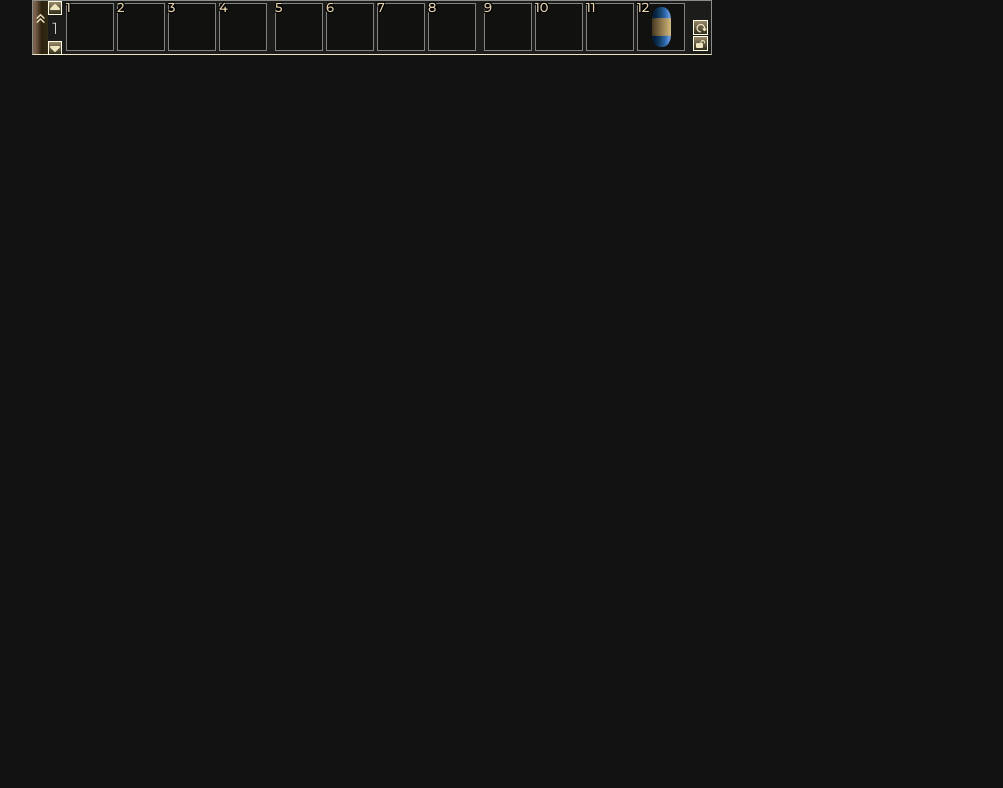
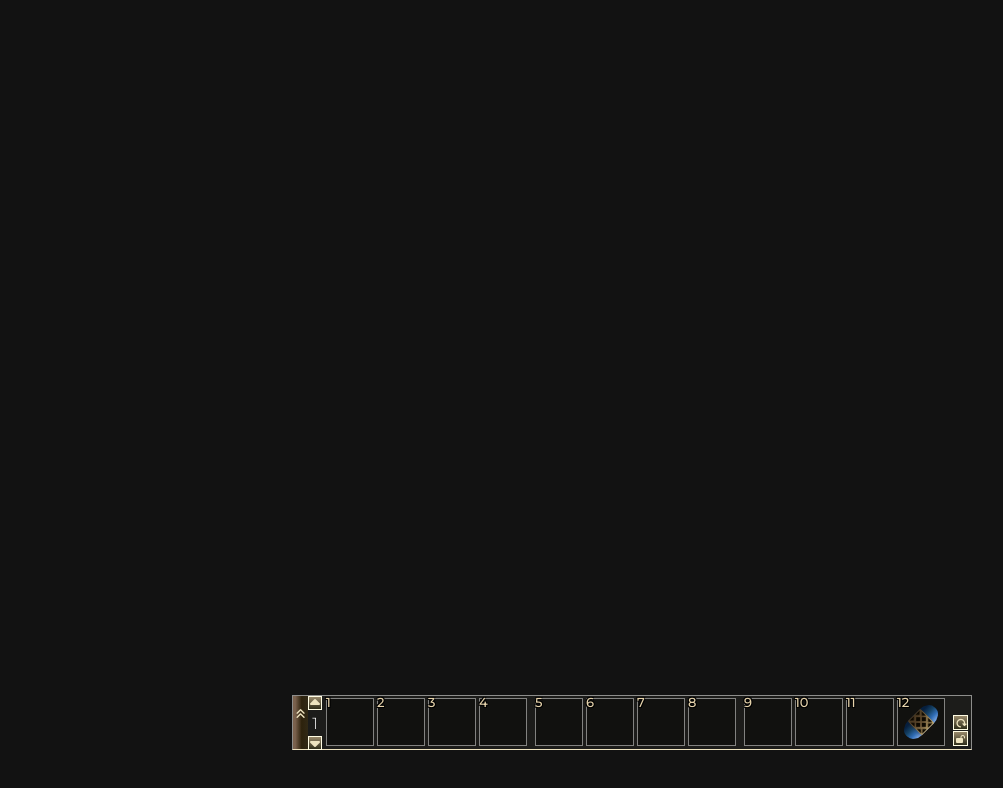
Before and after one commit to PSaveika/Lineage2-Skill-Bar, a plain HTML site: page index.html in a window 1280 px wide. Shown: the whole page, without its empty margins (8-1011 px from the left). Drawn offline with Linux system fonts and the light colour scheme.

Commit message:
Add files via upload

```diff
--- a/index.html
+++ b/index.html
@@ -13,6 +13,7 @@
 </head>
 <body>
 
+    <div class="sticky">
         <div class="skill-bar">
             <div class="more">
                 <i class="fa-solid fa-angles-up"></i>
@@ -27,36 +28,36 @@
                 </div>
             </div>
             <div class="skills">
-            <div class="skill skill-1"><p>1</p></div>
-            <div class="skill skill-2"><p>2</p></div>
-            <div class="skill skill-3"><p>3</p></div>
-            <div class="skill skill-4"><p>4</p></div>
+                <div class="skill skill-1"><p class="skill-number">1</p></div>
+                <div class="skill skill-2"><p class="skill-number">2</p></div>
+                <div class="skill skill-3"><p class="skill-number">3</p></div>
+                <div class="skill skill-4"><p class="skill-number">4</p></div>
 
-            <div class="skill skill-5"><p>5</p></div>
-            <div class="skill skill-6"><p>6</p></div>
-            <div class="skill skill-7"><p>7</p></div>
-            <div class="skill skill-8"><p>8</p></div>
+                <div class="skill skill-5"><p class="skill-number">5</p></div>
+                <div class="skill skill-6"><p class="skill-number">6</p></div>
+                <div class="skill skill-7"><p class="skill-number">7</p></div>
+                <div class="skill skill-8"><p class="skill-number">8</p></div>
 
-            <div class="skill skill-9"><p>9</p></div>
-            <div class="skill skill-10"><p>10</p></div>
-            <div class="skill skill-11"><p>11</p></div>
+                <div class="skill skill-9"><p class="skill-number">9</p></div>
+                <div class="skill skill-10"><p class="skill-number">10</p></div>
+                <div class="skill skill-11"><p class="skill-number">11</p></div>
                 <div class="skill skill-12">
-                <p>12</p>
+                    <p  class="skill-number">12</p>
                     <div class="item-center">
                         <div class="soulshot">
                             <div class="black-rect">
-                            <div class="rect-1"></div>
-                            <div class="rect-2"></div>
-                            <div class="rect-3"></div>
-                            <div class="rect-4"></div>
-                            <div class="rect-5"></div>
-                            <div class="rect-6"></div>
-                            <div class="rect-7"></div>
-                            <div class="rect-8"></div>
-                            <div class="rect-9"></div>
-                            <div class="rect-10"></div>
-                            <div class="rect-11"></div>
-                            <div class="rect-11"></div>
+                                <div class="rect rect-1"></div>
+                                <div class="rect rect-2"></div>
+                                <div class="rect rect-3"></div>
+                                <div class="rect rect-4"></div>
+                                <div class="rect rect-5"></div>
+                                <div class="rect rect-6"></div>
+                                <div class="rect rect-7"></div>
+                                <div class="rect rect-8"></div>
+                                <div class="rect rect-9"></div>
+                                <div class="rect rect-10"></div>
+                                <div class="rect rect-11"></div>
+                                <div class="rect rect-12"></div>
                             </div>
                         </div>
                     </div>
@@ -65,19 +66,23 @@
             </div>
 
             <div class="additional-functions">
-            <div class="rotate">
+                <div class="rotate" id="rotate">
                     <i class="fa-solid fa-rotate-right"></i>
                 </div>
 
                 <div class="lock-unlocked">
-                <i class="fa-solid fa-lock-open"></i>
+                    <i class="fa-solid fa-lock-open lock"></i>
                 </div>
                 <div class="lock-locked">
-                <i class="fa-solid fa-lock"></i>
+                    <i class="fa-solid fa-lock lock"></i>
                 </div>
             </div>
 
         </div>
+    </div>
+
+
+    <script src="script.js"></script>
 
 </body>
 </html>
--- /dev/null
+++ b/script.js
@@ -0,0 +1,21 @@
+function change() {
+    const elements = document.querySelectorAll("div.skill-bar");
+    const elements2 = document.querySelectorAll("p.skill-number");
+    const elements3 = document.querySelectorAll("i.lock");
+
+    for(let element of elements) {
+        element.classList.toggle("transformed-state");
+    }
+
+    for(let element of elements2) {
+        element.classList.toggle("transformed-state2");
+    }
+
+    for(let element of elements3) {
+        element.classList.toggle("transformed-state2");
+    }
+}
+
+
+const rotateButton = document.querySelector("#rotate");
+rotateButton.addEventListener("click", change);
--- a/style.css
+++ b/style.css
@@ -51,6 +51,14 @@ body {
     text-align: center;
 }
 
+.sticky {
+    height: 100vh;
+    padding-bottom: 50px;
+    display: flex;
+    flex-direction: column;
+    align-items: center;
+}
+
 .skill-bar {
     background: #1c1c1a;
     width: 680px;
@@ -60,7 +68,17 @@ body {
     border-top: 1px solid #8d8d8b;
     border-right: 1px solid #8d8d8b;
     display: flex;
+    margin-top: auto;
 }
+
+
+  .transformed-state {
+    transform: translate(-340px, -340px) rotate(-90deg);
+  }
+
+  .transformed-state2 {
+    transform: rotate(90deg);
+  }
 
 .more {
     display: flex;
@@ -146,6 +164,10 @@ body {
     margin-right: 8px;
 }
 
+.skill-12:hover {
+    cursor: pointer;
+}
+
 .skill p {
     font-size: 13px;
     font-weight: 500;
@@ -221,20 +243,125 @@ body {
 }
 
 .soulshot {
-    width: 19px;
+    width: 20px;
     height: 40px;
     background: linear-gradient(90deg, #061f3e 15%, #164366, #306db6, #82aeeb);
     border-radius: 45% / 30%;
     display: flex;
     justify-content: center;
     align-items: center;
+    transform: rotate(45deg);
 
 }
 
 .black-rect {
-    /* background: #0c0800; */
     background: linear-gradient(90deg,#483720, #d3b97b);
     width: 100%;
     height: 45%;
     border-radius: 100% / 5%;
 }
+
+.rect {
+    background: #0c0800;
+    position: absolute;
+    filter: drop-shadow(1px 1px 2px #291609);
+}
+
+.rect:not(.rect-4):not(.rect-6):not(.rect-7):not(.rect-9) {
+    background: transparent;
+    width: 0;
+    height: 0;
+}
+.rect-4,
+.rect-6,
+.rect-7,
+.rect-9 {
+    width: 4px;
+    height: 4px;
+    transform: rotate(45deg);
+}
+
+.rect-1 {
+    border-top: 3px solid transparent;
+    border-left: 3px solid #0c0800;
+    border-bottom: 3px solid transparent;
+    margin-left: 1px;
+    margin-top: 2px;
+}
+
+.rect-2 {
+    border-top: 3px solid transparent;
+    border-left: 3px solid #0c0800;
+    border-bottom: 3px solid transparent;
+    margin-left: 1px;
+    margin-top: 10px;
+}
+
+
+.rect-3 {
+    border-left: 3px solid transparent;
+    border-right: 3px solid transparent;
+    border-top: 3px solid #0c0800;
+    margin-left: 3px;
+    margin-top: 1px;
+}
+
+.rect-4 {
+    margin-left: 4px;
+    margin-top: 6.9px;
+}
+
+.rect-5 {
+    border-left: 3px solid transparent;
+    border-right: 3px solid transparent;
+    border-bottom: 3px solid #0c0800;
+    margin-left: 3px;
+    margin-top: 14px;
+}
+
+.rect-6 {
+    margin-left: 8px;
+    margin-top: 2.9px;
+}
+
+.rect-7 {
+    margin-left: 8px;
+    margin-top: 10.9px;
+}
+
+.rect-8 {
+    border-left: 3px solid transparent;
+    border-right: 3px solid transparent;
+    border-top: 3px solid #0c0800;
+    margin-left: 12px;
+    margin-top: 1px;
+}
+
+.rect-9 {
+    margin-left: 12px;
+    margin-top: 6.9px;
+}
+
+.rect-10 {
+    border-left: 3px solid transparent;
+    border-right: 3px solid transparent;
+    border-bottom: 3px solid #0c0800;
+    margin-left: 12px;
+    margin-top: 14px;
+}
+
+.rect-11 {
+    border-top: 3px solid transparent;
+    border-right: 3px solid #0c0800;
+    border-bottom: 3px solid transparent;
+    margin-left: 16px;
+    margin-top: 2px;
+}
+
+.rect-12 {
+    border-top: 3px solid transparent;
+    border-right: 3px solid #0c0800;
+    border-bottom: 3px solid transparent;
+    margin-left: 16px;
+    margin-top: 10px;
+}
```
Lines whose indentation alone changed are shown as unchanged.
